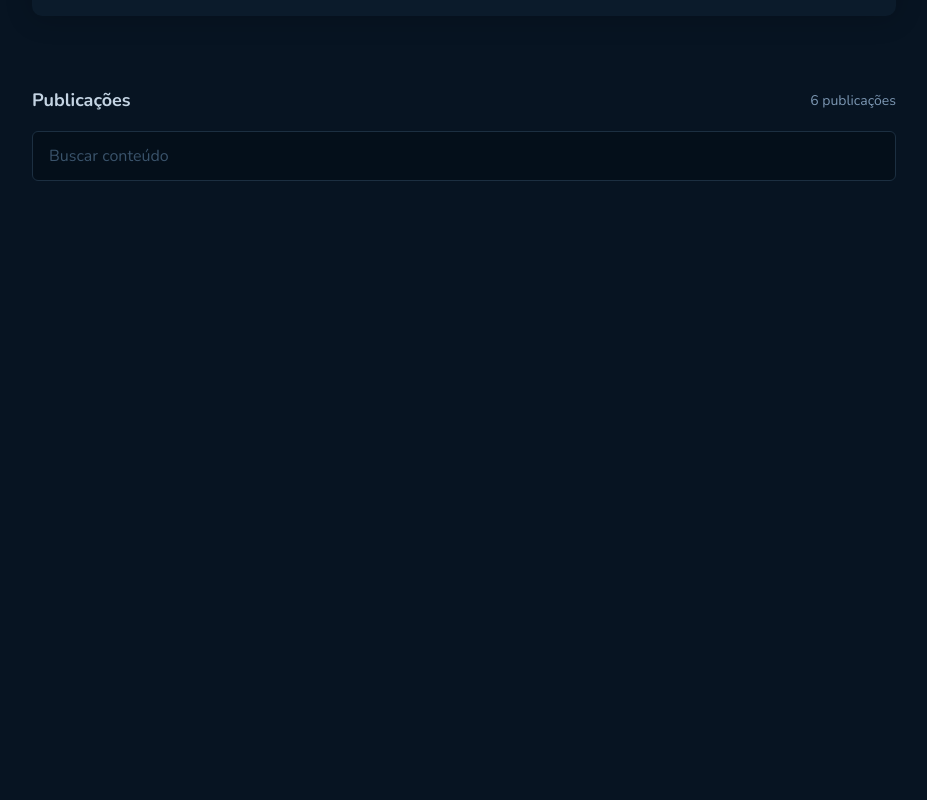
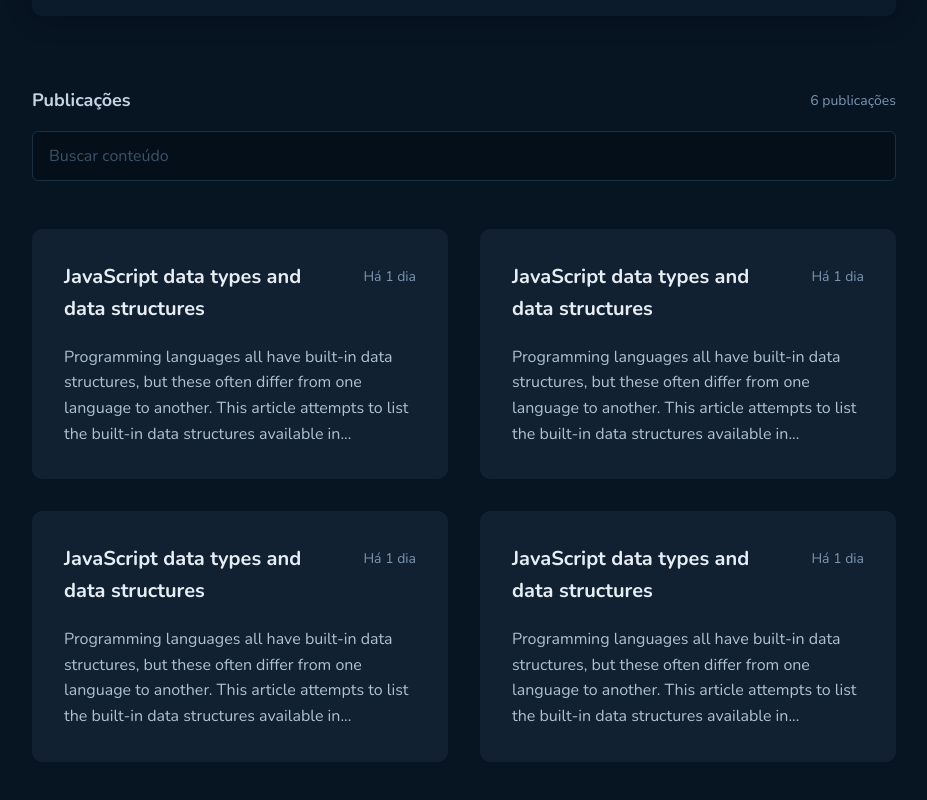
Before and after one commit to exodogurgel/github-blog, a React (Vite) app: page / in a window 1280 px wide. Shown: the part 404-1204 px from the top of the page, without its empty margins (176-1103 px from the left). Before the commit the page ends 800 px from the top, so only its background shows below. Built offline with nearby package versions, Linux system fonts and the light colour scheme.

Commit message:
:sparkles: feat: Create PostCard component

```diff
--- /dev/null
+++ b/src/pages/Home/components/PostCard/index.tsx
@@ -0,0 +1,20 @@
+import { PostCardContainer } from './styles'
+
+export function PostCard() {
+  let description =
+    'Programming languages all have built-in data structures, but these often differ from one language to another. This article attempts to list the built-in data structures available in JavaScript and what properties they have. These can be used to build other data structures. Wherever possible, comparisons with other languages are drawn. Dynamic typing JavaScript is a loosely typed and dynamic language. Variables in JavaScript are not directly associated with any particular value type, and any variable can be assigned (and re-assigned) values of all types: let foo = 42; // foo is now a number foo = bar; // foo is now a string foo = true; // foo is now a boolean'
+  const maximumCharacters = description.length > 181
+  if (maximumCharacters) {
+    description = description.substring(0, 181) + '...'
+  }
+
+  return (
+    <PostCardContainer href="#">
+      <div>
+        <strong>JavaScript data types and data structures</strong>
+        <span>Há 1 dia</span>
+      </div>
+      <p>{description}</p>
+    </PostCardContainer>
+  )
+}
--- /dev/null
+++ b/src/pages/Home/components/PostCard/styles.ts
@@ -0,0 +1,49 @@
+import styled from 'styled-components'
+
+export const PostCardContainer = styled.a`
+  text-decoration: none;
+  padding: 1.875rem;
+  background: ${(props) => props.theme['blue-600']};
+  border: none;
+  border-radius: 10px;
+  text-align: left;
+
+  cursor: pointer;
+
+  border: 2px solid transparent;
+  transition: all 0.2s;
+
+  &:hover {
+    border: 2px solid ${(props) => props.theme['blue-400']};
+    transform: scale(1.02);
+    transition: border 0.2s;
+  }
+
+  > div {
+    display: flex;
+    justify-content: space-between;
+    align-items: flex-start;
+
+    strong {
+      display: block;
+      font-size: 1.25rem;
+      color: ${(props) => props.theme['blue-50']};
+      flex: 1;
+      line-height: 1.6;
+    }
+
+    span {
+      display: block;
+      font-size: 0.875rem;
+      color: ${(props) => props.theme['blue-300']};
+      line-height: 2.3;
+      margin-left: 1rem;
+    }
+  }
+
+  p {
+    margin-top: 1.25rem;
+    line-height: 1.6;
+    color: ${(props) => props.theme['blue-200']};
+  }
+`
--- a/src/pages/Home/index.tsx
+++ b/src/pages/Home/index.tsx
@@ -1,5 +1,6 @@
+import { PostCard } from './components/PostCard'
 import { Profile } from './components/Profile'
-import { HomeContainer, SearchSection } from './styles'
+import { HomeContainer, Publications, SearchSection } from './styles'
 
 export function Home() {
   return (
@@ -12,6 +13,12 @@ export function Home() {
         </div>
         <input type="text" placeholder="Buscar conteúdo" />
       </SearchSection>
+      <Publications>
+        <PostCard />
+        <PostCard />
+        <PostCard />
+        <PostCard />
+      </Publications>
     </HomeContainer>
   )
 }
--- a/src/pages/Home/styles.ts
+++ b/src/pages/Home/styles.ts
@@ -48,3 +48,14 @@ export const SearchSection = styled.section`
     }
   }
 `
+
+export const Publications = styled.section`
+  margin-block: 3rem;
+  display: grid;
+  grid-template-columns: repeat(2, 1fr);
+  gap: 2rem;
+
+  @media (max-width: 768px) {
+    grid-template-columns: 1fr;
+  }
+`
```
